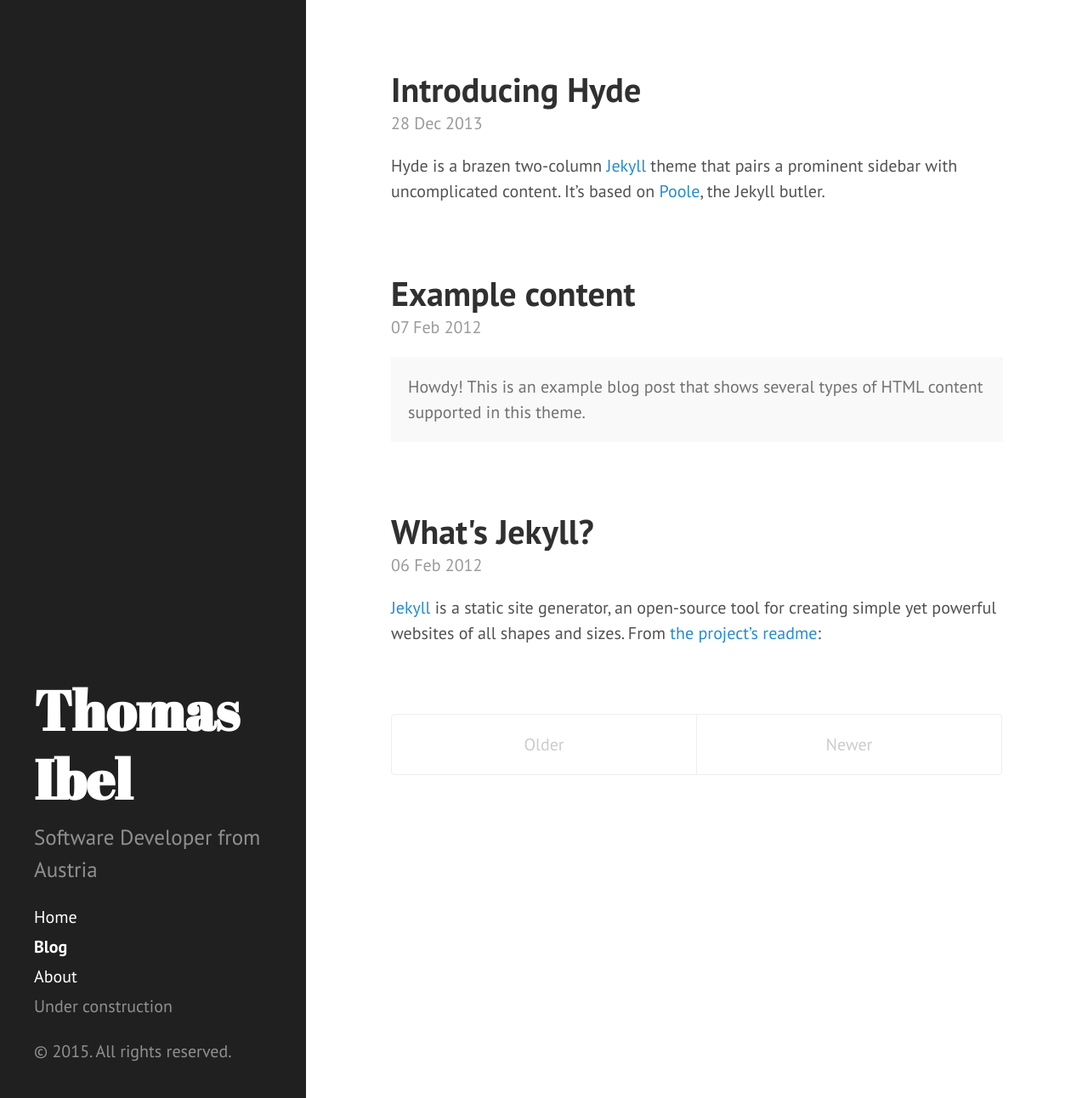
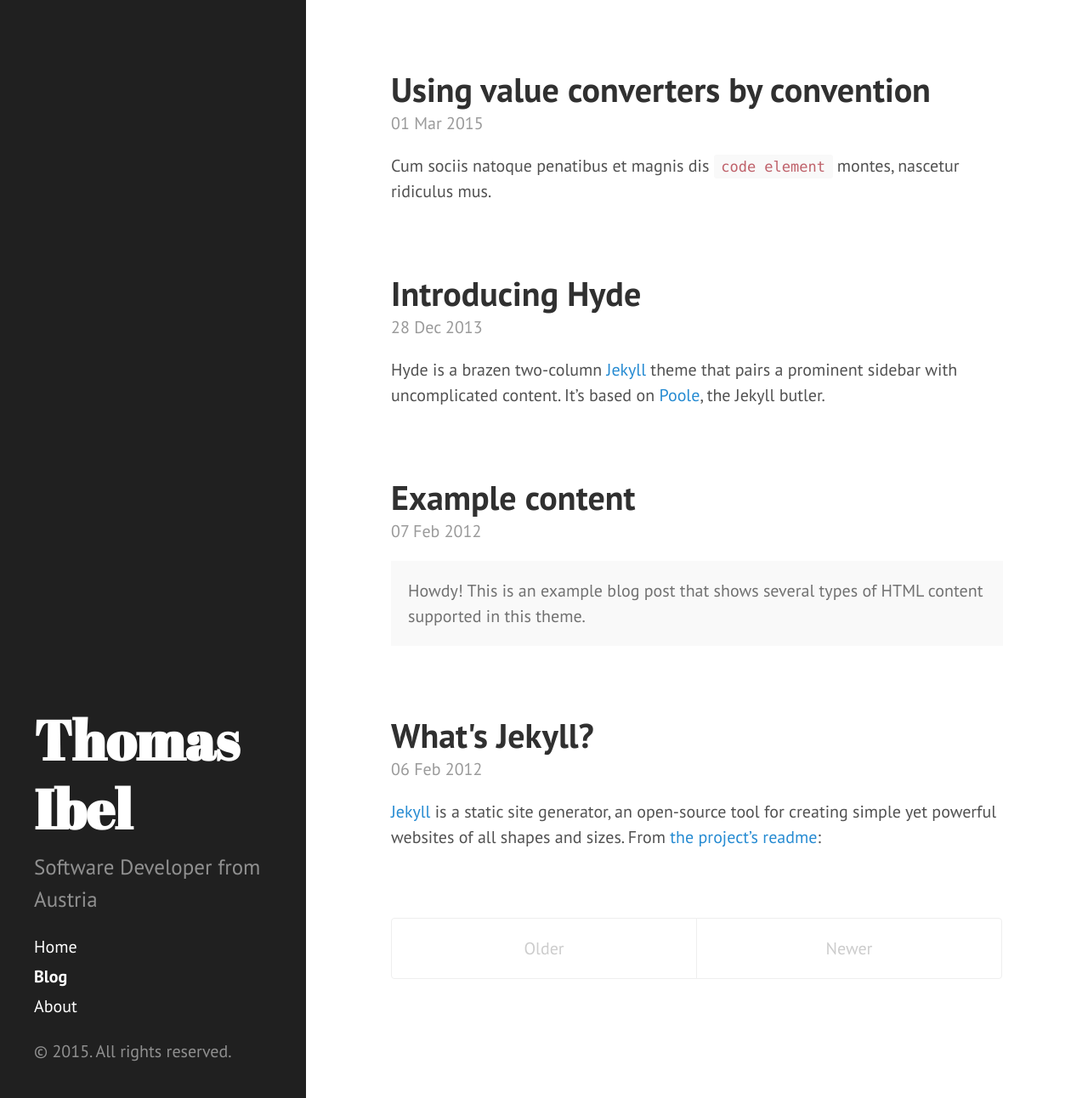
Before and after one commit to tibel/tibel.github.io, a Jekyll site: the page built from blog/index.html, in a window 1280 px wide and 1292 px high. Shown: the whole window at 85% size. Built offline with Jekyll 4.4.1, drawn with Linux system fonts in a browser that asks for light colours; Markdown is read by kramdown in place of the engine named in the settings; the list of posts is cut into pages by our own code.

Commit message:
add new demo blog post

````diff
--- a/_config.yml
+++ b/_config.yml
@@ -4,17 +4,16 @@ highlighter:      pygments
 
 # Setup
 title:            'Thomas Ibel'
-tagline:          'Experiments'
 description:      'Software Developer from Austria'
 url:              https://tibel.github.io
 baseurl:          /
 
 author:
   name:           'Thomas Ibel'
-  gravatar:       9224089ea0a51d5815342ac9e0ba9053
-  twitter:        thomasibel
-  github:         tibel
-  stackoverflow:  3333371/tibel
+  gravatar:       https://gravatar.com/avatar/9224089ea0a51d5815342ac9e0ba9053
+  twitter:        https://twitter.com/thomasibel
+  github:         https://github.com/tibel
+  stackoverflow:  https://stackoverflow.com/users/3333371/tibel
 
 # Permalinks
 permalink:        /blog/posts/:title/
--- a/_includes/head.html
+++ b/_includes/head.html
@@ -3,13 +3,7 @@
   <meta http-equiv="content-type" content="text/html; charset=utf-8">
   <meta name="viewport" content="width=device-width, initial-scale=1.0">
 
-  <title>
-    {% if page.title == "Home" %}
-      {{ site.title }} &middot; {{ site.tagline }}
-    {% else %}
-      {{ page.title }} &middot; {{ site.title }}
-    {% endif %}
-  </title>
+  <title>{{ page.title }} &middot; {{ site.title }}</title>
 
   <!-- CSS -->
   <link rel="stylesheet" href="{{ site.baseurl }}css/poole.css">
@@ -18,9 +12,9 @@
   <link rel="stylesheet" href="//fonts.googleapis.com/css?family=PT+Sans:400,400italic,700|Abril+Fatface">
 
   <!-- Icons -->
-  <link rel="icon" sizes="192x192" href="//gravatar.com/avatar/{{ site.author.gravatar }}?s=192">
-  <link rel="apple-touch-icon" href="//gravatar.com/avatar/{{ site.author.gravatar }}?s=152">
-  <link rel="shortcut icon" href="//gravatar.com/avatar/{{ site.author.gravatar }}?s=16">
+  <link rel="icon" href="{{ site.author.gravatar }}?s=192">
+  <link rel="apple-touch-icon" href="{{ site.author.gravatar }}?s=152">
+  <link rel="shortcut icon" href="{{ site.author.gravatar }}?s=16">
 
   <!-- Feeds -->
   <link rel="alternate" type="application/rss+xml" title="Blog (RSS 2.0)" href="{{ site.baseurl }}blog/feed/rss.xml">
--- a/_includes/sidebar.html
+++ b/_includes/sidebar.html
@@ -17,8 +17,6 @@
           {% endif %}
         {% endif %}
       {% endfor %}
-
-      <span class="sidebar-nav-item">Under construction</span>
     </nav>
 
     <p>&copy; {{ site.time | date: '%Y' }}. All rights reserved.</p>
--- /dev/null
+++ b/_posts/2015-03-01-using-value-converters-by-convention.md
@@ -0,0 +1,23 @@
+---
+layout: post
+title: Using value converters by convention
+---
+
+Cum sociis natoque penatibus et magnis dis `code element` montes, nascetur ridiculus mus.
+
+``` csharp
+var baseApplyValueConverter = ConventionManager.ApplyValueConverter;
+
+ConventionManager.ApplyValueConverter = (binding, bindableProperty, property) =>
+{
+    baseApplyValueConverter(binding, bindableProperty, property);
+
+    if (bindableProperty == TextBlock.TextProperty && typeof(DateTime).IsAssignableFrom(property.PropertyType))
+        binding.Converter = new RelativeDateTimeConverter();
+
+    if (bindableProperty == TextBlock.TextProperty && typeof(DateTimeOffset).IsAssignableFrom(property.PropertyType))
+        binding.Converter = new RelativeDateTimeConverter();
+};
+```
+
+Etiam porta sem malesuada magna mollis euismod. Cras mattis consectetur purus sit amet fermentum. Aenean lacinia bibendum nulla sed consectetur.
--- a/blog/feed/rss.xml
+++ b/blog/feed/rss.xml
@@ -6,7 +6,7 @@ layout: nil
 <rss version="2.0" xmlns:atom="http://www.w3.org/2005/Atom">
   <channel>
     <title>{{ site.name | xml_escape }}</title>
-    <description>{% if site.tagline %}{{ site.tagline | xml_escape }}{% endif %}</description>
+    <description>{{ site.description | xml_escape }}</description>
     <link>{{ site.url }}</link>
     <language>en</language>
     <pubDate>{{ site.time | date: "%a, %d %b %Y %H:%M:%S %z" }}</pubDate>
````
